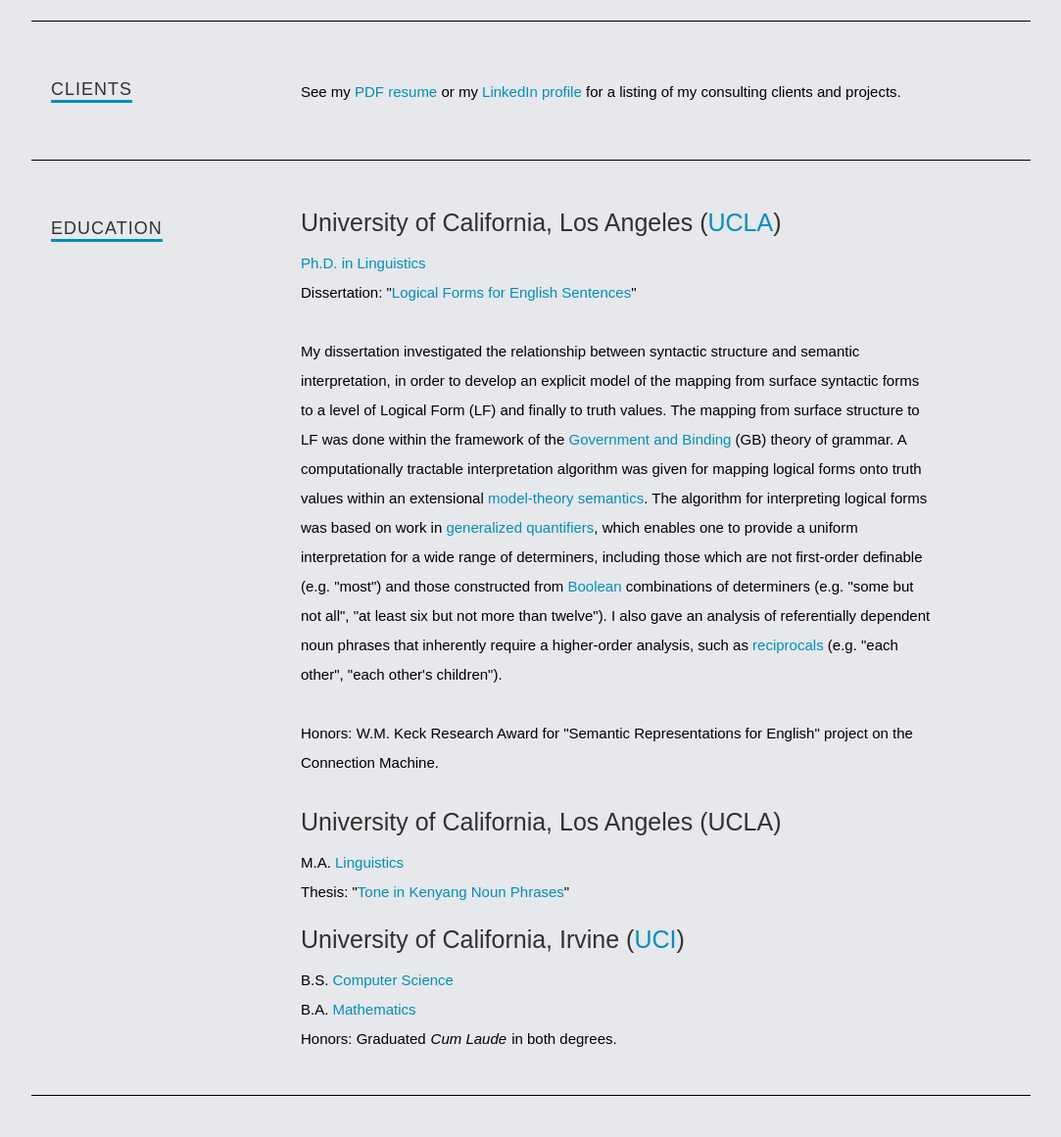
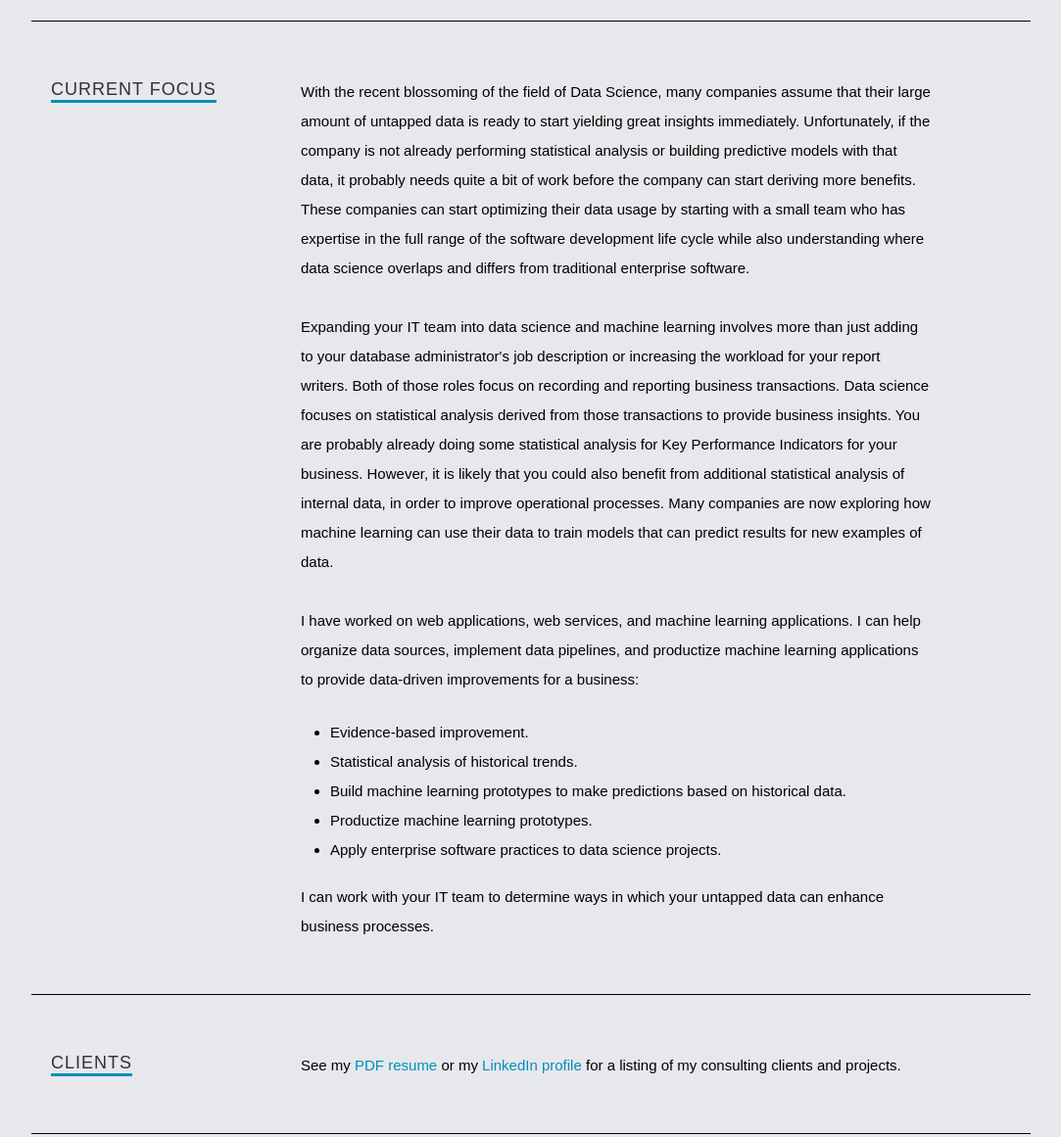
Before and after one commit to jimtyhurst/www-jimtyhurst-com-ceevee, a Gatsby site: page / in a window 1280 px wide. Shown: the part 1931-3092 px from the top of the page at 98% size, without its empty margins (98-1181 px from the left). Built offline with nearby package versions, Linux system fonts and the light colour scheme; Gatsby itself is replaced by a stand-in of ours; a web font is replaced by a local one.

Commit message:
Added current focus.

```diff
--- a/package.json
+++ b/package.json
@@ -11,8 +11,8 @@
   "license": "Apache-2.0",
   "main": "n/a",
   "repository": {
-    "type" : "git",
-    "url" : "https://github.com/jimtyhurst/www-jimtyhurst-com.git"
+    "type": "git",
+    "url": "https://github.com/jimtyhurst/www-jimtyhurst-com.git"
   },
   "private": true,
   "dependencies": {
--- /dev/null
+++ b/src/components/CurrentFocus.js
@@ -0,0 +1,41 @@
+import React from "react";
+
+const CurrentFocus = () => (
+  <div className="row work">
+    <div className="three columns header-col">
+      <h1>
+        <span>Current Focus</span>
+      </h1>
+    </div>
+
+    <div className="nine columns main-col">
+      <div className="row item">
+        <div className="twelve columns">
+          <div className="info">
+            <p>
+              With the recent blossoming of the field of Data Science, many companies assume that their large amount of untapped data is ready to start yielding great insights immediately. Unfortunately, if the company is not already performing statistical analysis or building predictive models with that data, it probably needs quite a bit of work before the company can start deriving more benefits. These companies can start optimizing their data usage by starting with a small team who has expertise in the full range of the software development life cycle while also understanding where data science overlaps and differs from traditional enterprise software.
+            </p>
+            <p>
+              Expanding your IT team into data science and machine learning involves more than just adding to your database administrator's job description or increasing the workload for your report writers. Both of those roles focus on recording and reporting business transactions. Data science focuses on statistical analysis derived from those transactions to provide business insights. You are probably already doing some statistical analysis for Key Performance Indicators for your business. However, it is likely that you could also benefit from additional statistical analysis of internal data, in order to improve operational processes. Many companies are now exploring how machine learning can use their data to train models that can predict results for new examples of data.
+            </p>
+            <p>
+              I have worked on web applications, web services, and machine learning applications. I can help organize data sources, implement data pipelines, and productize machine learning applications to provide data-driven improvements for a business:
+            </p>
+              <ul className="disc">
+                <li>Evidence-based improvement.</li>
+                <li>Statistical analysis of historical trends.</li>
+                <li>Build machine learning prototypes to make predictions based on historical data.</li>
+                <li>Productize machine learning prototypes.</li>
+                <li>Apply enterprise software practices to data science projects.</li>
+              </ul>
+            <p>
+              I can work with your IT team to determine ways in which your untapped data can enhance business processes.
+            </p>
+          </div>
+        </div>
+      </div>
+    </div>
+  </div>
+);
+
+export default CurrentFocus;
--- a/src/components/Publications.js
+++ b/src/components/Publications.js
@@ -7,8 +7,8 @@ import PublicationsWebBasedDevelopment from "./PublicationsWebBasedDevelopment";
 
 const Publications = () => (
   <section id="publications">
+    <PublicationsRstats />
     <PublicationsNLP />
-    <PublicationsRstats />
     <PublicationsFrameworks />
     <PublicationsWebBasedDevelopment />
   </section>
--- a/src/components/PublicationsRstats.js
+++ b/src/components/PublicationsRstats.js
@@ -18,9 +18,9 @@ const PublicationsRstats = () => (
             Lightening talk presented at CascadiaRConf 2017, Portland, OR.
             June 3, 2017.
             <br />
+            <a href="https://cascadiarconf.com/years/2017/" target="_blank">https://cascadiarconf.com/years/2017/</a>
+            <br />
             <a href="https://github.com/jimtyhurst/i18nr" target="_blank">https://github.com/jimtyhurst/i18nr</a>
-            <br />
-            <a href="https://cascadiarconf.com/years/2017/" target="_blank">https://cascadiarconf.com/years/2017/</a>
           </p>
         </div>
       </div>
--- a/src/components/Resume.js
+++ b/src/components/Resume.js
@@ -1,12 +1,14 @@
 import React from "react";
 
 import Work from "./Work";
+import CurrentFocus from "./CurrentFocus";
 import Clients from "./Clients";
 import Education from "./Education";
 
 const Resume = () => (
   <section id="resume">
     <Work />
+    <CurrentFocus />
     <Clients />
     <Education />
   </section>
--- a/src/components/Work.js
+++ b/src/components/Work.js
@@ -6,7 +6,7 @@ const Work = () => (
   <div className="row work">
     <div className="three columns header-col">
       <h1>
-        <span>Work</span>
+        <span>Consulting since 2000</span>
       </h1>
     </div>
 
@@ -20,7 +20,7 @@ const Work = () => (
           </h3>
           <div className="info">
             <p>
-              Machine Learning Architect and Developer
+              Application Architect and Developer
               (<a href={resumePdf} target="_blank">
                 PDF resume
               </a>)
@@ -30,7 +30,7 @@ const Work = () => (
               {" "}<span><a href="http://www.tyhurst.com/" target="_blank">independent consultant</a></span>{" "}
               since 2000, contracting
               with companies who need to write their own software.
-              I have worked in the roles of machine learning architect, application architect,
+              I have worked in the roles of machine learning engineer, application architect,
               R developer, and Enterprise Java developer, writing Java since 1997.
               Since 2011, I have been designing and developing RESTful web services
               for enterprise applications.
```
Also changed, not shown: 1 other file.
